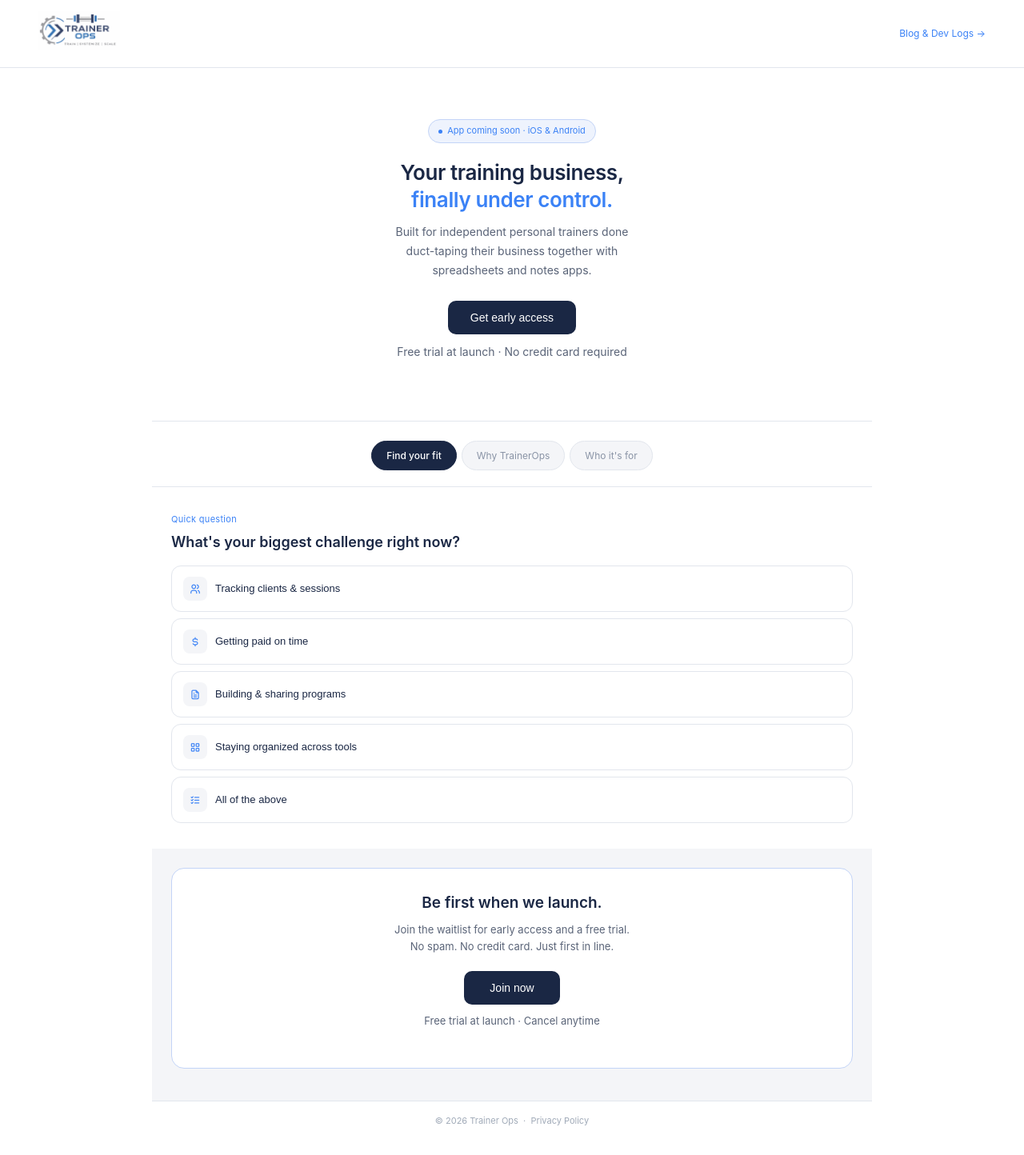
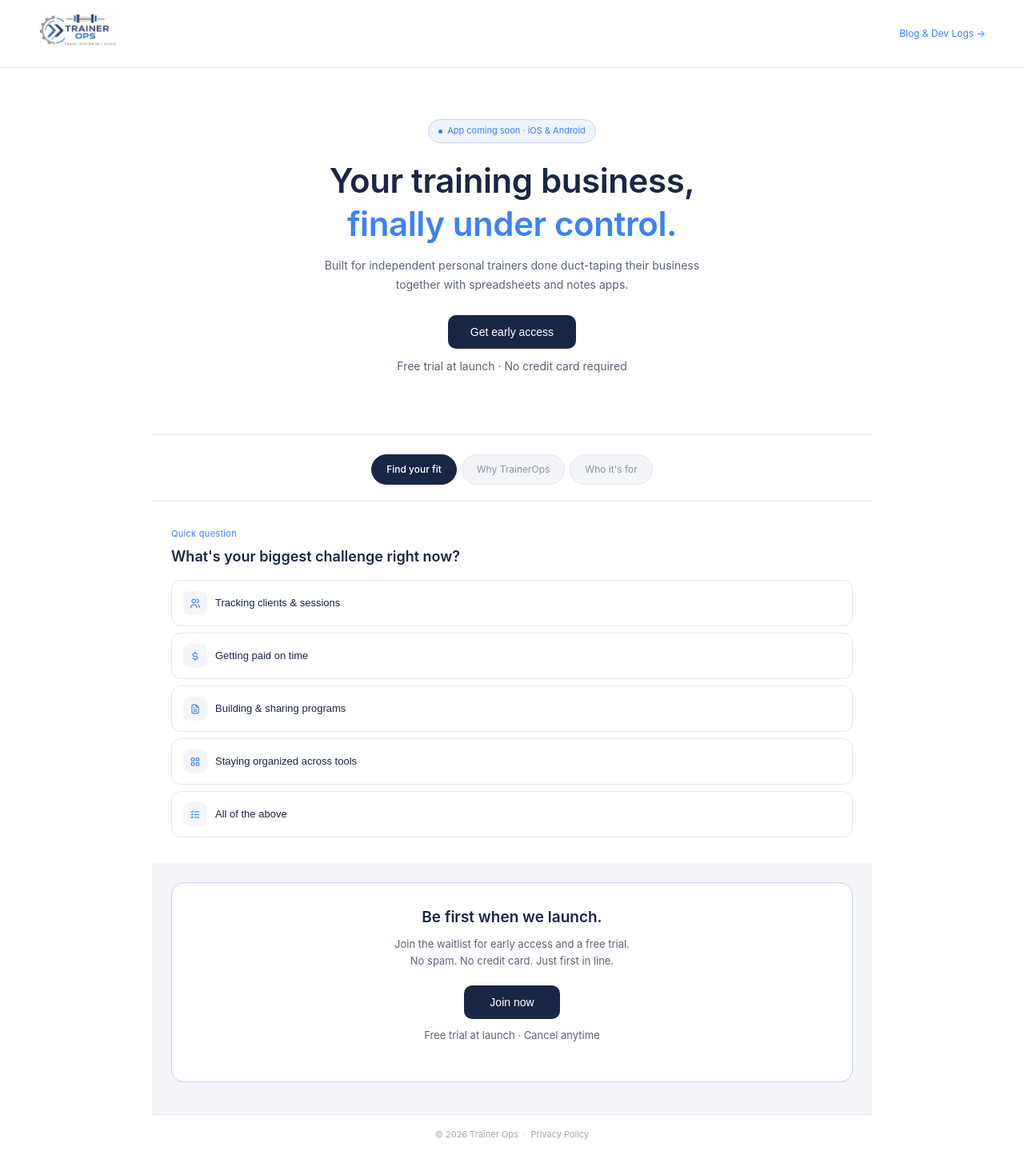
Before and after one commit to thetrainerops-code/thetrainerops, a Jekyll site: the page index.html, which Jekyll copies as it is, in a window 1280 px wide. Shown: the whole page at 80% size. Built offline with Jekyll 4.4.1, drawn with Linux system fonts in a browser that asks for light colours.

Commit message:
Increase font size and max-width in hero section

```diff
--- a/index.html
+++ b/index.html
@@ -70,7 +70,7 @@
     }
     .badge-dot { width: 5px; height: 5px; border-radius: 50%; background: #3b82f6; }
     .hero h1 {
-      font-size: 26px;
+      font-size: 42px;
       font-weight: 600;
       line-height: 1.3;
       color: #1a2744;
@@ -83,7 +83,7 @@
       color: #5a6478;
       line-height: 1.7;
       margin-bottom: 26px;
-      max-width: 300px;
+      max-width: 480px;
       margin-left: auto;
       margin-right: auto;
     }
```
